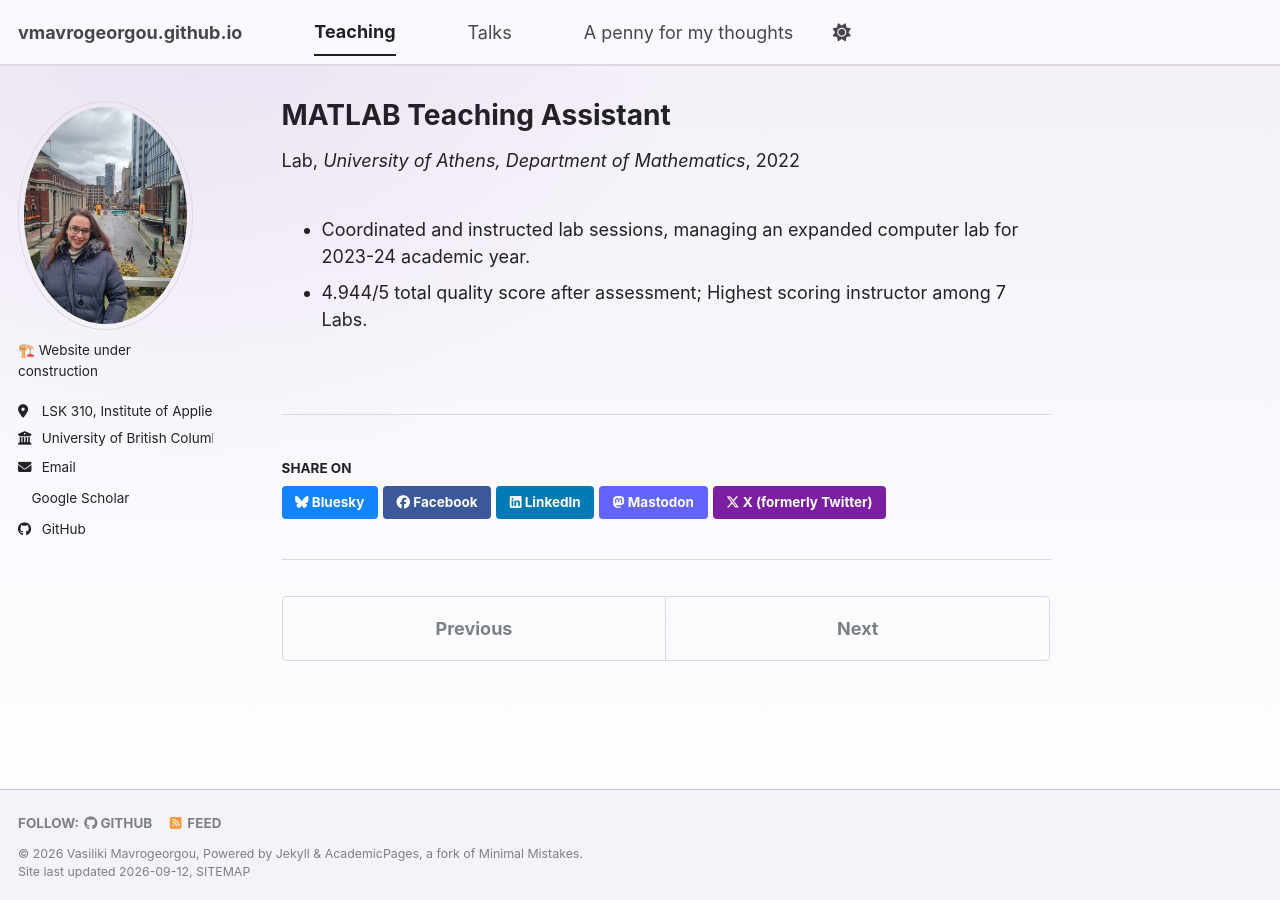
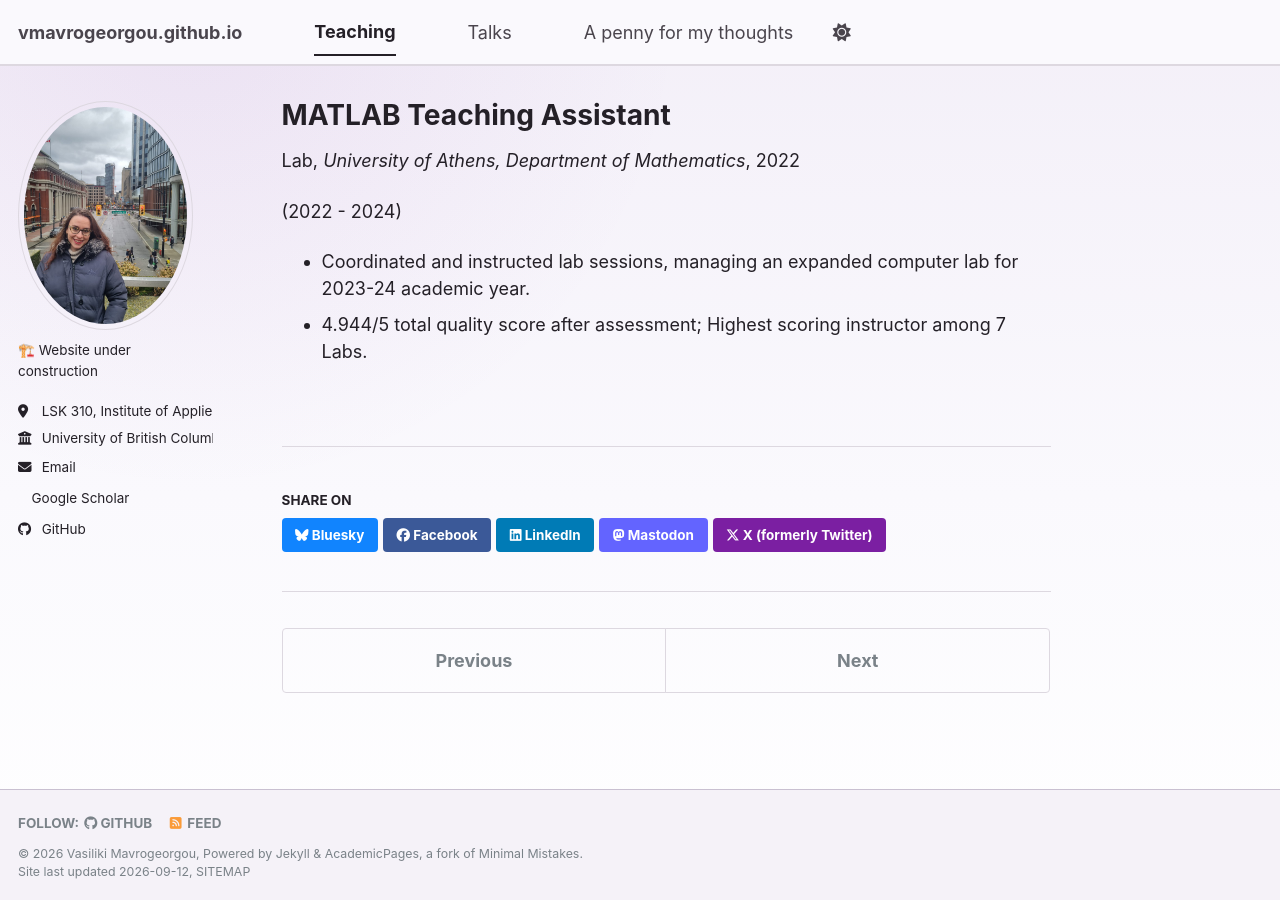
Before and after one commit to vmavrogeorgou/vmavrogeorgou.github.io, a Jekyll site: the page built from _teaching/2022-winter-teaching-2.md, in a window 1280 px wide. Built offline with Jekyll 4.4.1, drawn with Linux system fonts in a browser that asks for light colours; a style sheet for code colours, icons or effects is not loaded.

Commit message:
Update 2022-winter-teaching-2.md

```diff
--- a/_teaching/2022-winter-teaching-2.md
+++ b/_teaching/2022-winter-teaching-2.md
@@ -4,9 +4,9 @@ collection: teaching
 type: "Lab"
 permalink: /teaching/2022-winter-teaching-1/
 venue: "University of Athens, Department of Mathematics"
-date: "Jan 2022 - Feb 2024"
+date: 2022-01-01
 location: "Athens, Greece"
 ---
-
+(2022 - 2024)
 - Coordinated and instructed lab sessions, managing an expanded computer lab for 2023-24 academic year.
 - 4.944/5 total quality score after assessment; Highest scoring instructor among 7 Labs.
```
